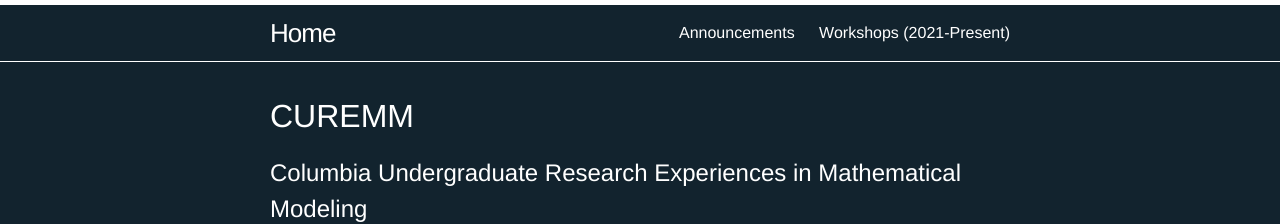
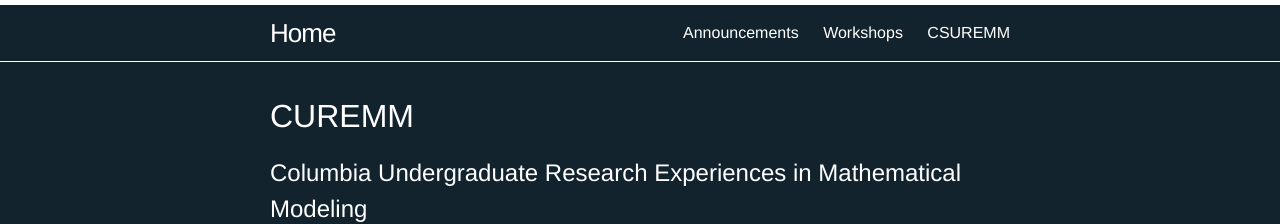
Before and after one commit to ColumbiaUndergradMathModeling/Home, a Jekyll site: the page built from index.html, in a window 1280 px wide. Shown: the top 224 px of the page. Built offline with Jekyll 4.4.1, drawn with Linux system fonts in a browser that asks for light colours.

Commit message:
Add general CSUREMM page

```diff
--- a/_includes/header.html
+++ b/_includes/header.html
@@ -16,7 +16,9 @@
       <div class="trigger">
 
           <a class="page-link" href="{{ site.baseurl }}/announce">{{ "Announcements" }}</a>
-          <a class="page-link" href="{{ site.baseurl }}/workshops">{{ "Workshops (2021-Present)" }}</a>
+          <a class="page-link" href="{{ site.baseurl }}/workshops">{{ "Workshops" }}</a>
+          <a class="page-link" href="{{ site.baseurl }}/csuremm">{{ "CSUREMM" }}</a>
+
 
       </div>
     </nav>
```
